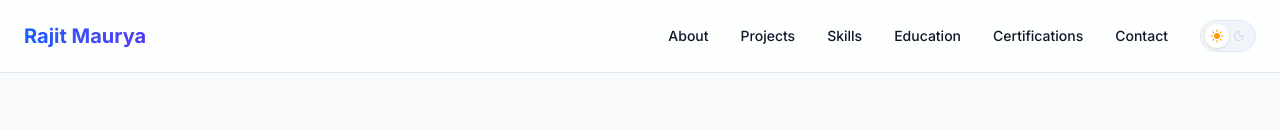
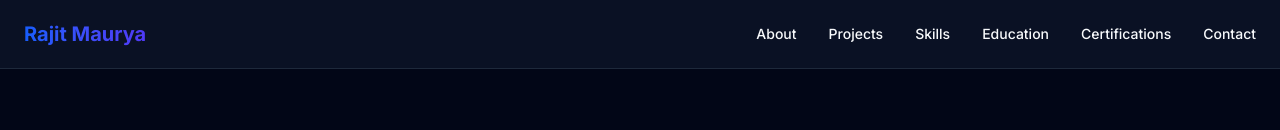
Before and after one commit to rajitmaurya/portfolio, a React (Vite) app: page / in a window 1280 px wide. Shown: the top 130 px of the page. Built offline with nearby package versions, Linux system fonts and the light colour scheme.

Commit message:
improve ui

```diff
--- a/src/App.jsx
+++ b/src/App.jsx
@@ -1,28 +1,10 @@
-import React, { useState, useEffect } from 'react';
+import React from 'react';
 import { Navbar, Hero, About, Skills, Certifications, Experience, Education, Achievements, Projects, Contact, Footer } from './components/Sections';
 
 function App() {
-  const [darkMode, setDarkMode] = useState(() => {
-    if (typeof window !== 'undefined') {
-      return localStorage.getItem('theme') === 'dark' ||
-             (!localStorage.getItem('theme') && window.matchMedia('(prefers-color-scheme: dark)').matches);
-    }
-    return false;
-  });
-
-  useEffect(() => {
-    if (darkMode) {
-      document.documentElement.classList.add('dark');
-      localStorage.setItem('theme', 'dark');
-    } else {
-      document.documentElement.classList.remove('dark');
-      localStorage.setItem('theme', 'light');
-    }
-  }, [darkMode]);
-
   return (
     <div className="min-h-screen bg-[var(--background)] text-[var(--foreground)] selection:bg-blue-200 dark:selection:bg-blue-900/40">
-      <Navbar darkMode={darkMode} setDarkMode={setDarkMode} />
+      <Navbar />
       <main>
         <Hero />
         <About />
--- a/src/components/Sections.jsx
+++ b/src/components/Sections.jsx
@@ -7,7 +7,7 @@ import githubFinderImage from '../assets/github-finder.png';
 import ByteBazaar from '../assets/ByteBazaar.png';
 import AboutImage from '../assets/AboutMe.png';
 
-const Navbar = ({ darkMode, setDarkMode }) => {
+const Navbar = () => {
   const [isOpen, setIsOpen] = useState(false);
   const [scrolled, setScrolled] = useState(false);
 
@@ -44,52 +44,10 @@ const Navbar = ({ darkMode, setDarkMode }) => {
               {link.name}
             </a>
           ))}
-          <button
-            onClick={() => setDarkMode(!darkMode)}
-            className="group relative flex items-center h-8 w-14 rounded-full bg-slate-100 dark:bg-slate-800 border border-slate-200 dark:border-slate-700 p-1 cursor-pointer transition-colors duration-300"
-            aria-label="Toggle Dark Mode"
-          >
-            <motion.div
-              className="absolute left-1 h-6 w-6 rounded-full bg-white dark:bg-slate-900 shadow-sm flex items-center justify-center z-10"
-              animate={{ x: darkMode ? 24 : 0 }}
-              transition={{ type: "spring", stiffness: 500, damping: 30 }}
-            >
-              {darkMode ? (
-                <Moon size={14} className="text-blue-500 fill-blue-500" />
-              ) : (
-                <Sun size={14} className="text-amber-500 fill-amber-500" />
-              )}
-            </motion.div>
-            <div className="flex justify-between w-full px-1.5 text-slate-400 dark:text-slate-500">
-              <Sun size={12} className={!darkMode ? "opacity-100" : "opacity-40 transition-opacity"} />
-              <Moon size={12} className={darkMode ? "opacity-100" : "opacity-40 transition-opacity"} />
-            </div>
-          </button>
         </div>
 
         {/* Mobile Toggle */}
         <div className="md:hidden flex items-center gap-4">
-          <button
-            onClick={() => setDarkMode(!darkMode)}
-            className="group relative flex items-center h-7 w-12 rounded-full bg-slate-100 dark:bg-slate-800 border border-slate-200 dark:border-slate-700 p-0.5 cursor-pointer transition-colors"
-            aria-label="Toggle Dark Mode"
-          >
-            <motion.div
-              className="absolute left-0.5 h-6 w-6 rounded-full bg-white dark:bg-slate-900 shadow-sm flex items-center justify-center z-10"
-              animate={{ x: darkMode ? 20 : 0 }}
-              transition={{ type: "spring", stiffness: 500, damping: 30 }}
-            >
-              {darkMode ? (
-                <Moon size={12} className="text-blue-500 fill-blue-500" />
-              ) : (
-                <Sun size={12} className="text-amber-500 fill-amber-500" />
-              )}
-            </motion.div>
-            <div className="flex justify-between w-full px-1 text-slate-400">
-              <Sun size={10} className={!darkMode ? "opacity-100" : "opacity-40"} />
-              <Moon size={10} className={darkMode ? "opacity-100" : "opacity-40"} />
-            </div>
-          </button>
           <button onClick={() => setIsOpen(!isOpen)}>
             {isOpen ? <X size={24} /> : <Menu size={24} />}
           </button>
@@ -127,7 +85,7 @@ const Navbar = ({ darkMode, setDarkMode }) => {
 const Hero = () => {
   return (
     <section id="hero" className="relative overflow-hidden">
-      <div className="absolute inset-0 -z-10 bg-gradient-to-br from-brand-50 to-white dark:from-slate-900 dark:to-slate-950">
+      <div className="absolute inset-0 -z-10 bg-transparent">
       </div>
       <div className="mx-auto max-w-7xl px-4 sm:px-6 lg:px-8 py-10 sm:py-16">
         <div className="grid lg:grid-cols-2 gap-10 items-center">
@@ -218,9 +176,6 @@ const Hero = () => {
             animate={{ opacity: 1, x: 0 }}
             transition={{ duration: 0.6, delay: 0.2 }}
           >
-            <div
-              className="absolute -inset-6 -z-10 rounded-3xl bg-gradient-to-tr from-brand-200/50 to-sky-100 dark:from-brand-900/20 dark:to-slate-900 blur-2xl">
-            </div>
             <img className="w-full max-w-md mx-auto rounded-2xl shadow-card ring-1 ring-slate-200/60 dark:ring-slate-800"
               src={profileImage} alt="Rajitram"
               onError={(e) => { e.target.src = 'https://images.unsplash.com/photo-1527980965255-d3b416303d12?q=80&w=1200&auto=format&fit=crop'; }} />
@@ -234,7 +189,7 @@ const Hero = () => {
 const SectionTitle = ({ title, subtitle, icon: Icon }) => (
   <div className="flex flex-col items-center text-center mb-16">
     {Icon && (
-      <div className="p-3 bg-blue-50 dark:bg-blue-900/20 rounded-2xl text-blue-600 mb-4 border border-blue-100 dark:border-blue-800">
+      <div className="p-3 bg-blue-50/50 dark:bg-slate-800/50 rounded-2xl text-blue-600 mb-4 border border-blue-100 dark:border-slate-700">
         <Icon size={28} />
       </div>
     )}
@@ -245,7 +200,7 @@ const SectionTitle = ({ title, subtitle, icon: Icon }) => (
 
 const About = () => {
   return (
-    <section id="about" className="py-20 bg-white dark:bg-slate-950 border-t border-slate-200/60 dark:border-slate-800">
+    <section id="about" className="py-20 bg-transparent border-t border-slate-900">
       <div className="mx-auto max-w-6xl px-4 sm:px-6 lg:px-8">
         <div className="grid md:grid-cols-2 gap-12 items-center">
 
@@ -257,9 +212,7 @@ const About = () => {
             transition={{ duration: 0.6 }}
             className="relative"
           >
-            <div
-              className="absolute -inset-6 -z-10 rounded-3xl bg-gradient-to-tr from-brand-200/50 to-sky-100 dark:from-brand-900/20 dark:to-slate-900 blur-2xl">
-            </div>
+
             <img src="./assets/19362653.jpg" alt="Developer vector"
               className="w-full max-w-md mx-auto rounded-2xl shadow-card ring-1 ring-slate-200/60 dark:ring-slate-800"
               onError={(e) => { e.target.src = AboutImage }} />
@@ -358,7 +311,7 @@ const Skills = () => {
   ];
 
   return (
-    <section id="skills" className="py-20 bg-white dark:bg-slate-950 border-t border-slate-200/60 dark:border-slate-800">
+    <section id="skills" className="py-20 bg-transparent border-t border-slate-900">
       <div className="mx-auto max-w-6xl px-4 sm:px-6 lg:px-8">
         <motion.h2
           initial={{ opacity: 0, y: 20 }}
@@ -377,7 +330,7 @@ const Skills = () => {
               whileInView={{ opacity: 1, y: 0 }}
               viewport={{ once: true }}
               transition={{ duration: 0.5, delay: catIdx * 0.1 }}
-              className="rounded-xl bg-slate-50 dark:bg-slate-900 p-6 shadow-card ring-1 ring-slate-200/60 dark:border-slate-800"
+              className="rounded-xl bg-transparent dark:bg-slate-950 p-6 shadow-card ring-1 ring-slate-800"
             >
               <h3 className="text-lg font-semibold mb-4">{category.title}</h3>
               <ul className="space-y-3 text-sm text-slate-600 dark:text-slate-300">
@@ -416,7 +369,7 @@ const Certifications = () => {
   ];
 
   return (
-    <section id="certifications" className="py-16 sm:py-20 border-t border-slate-200/60 dark:border-slate-800 bg-white dark:bg-slate-950">
+    <section id="certifications" className="py-16 sm:py-20 border-t border-slate-900 bg-transparent">
       <div className="mx-auto max-w-5xl px-4 sm:px-6 lg:px-8">
         <motion.h2
           initial={{ opacity: 0, y: 20 }}
@@ -435,7 +388,7 @@ const Certifications = () => {
               whileInView={{ opacity: 1, y: 0 }}
               viewport={{ once: true }}
               transition={{ delay: idx * 0.1 }}
-              className="rounded-xl border border-slate-200/70 dark:border-slate-800 p-5 bg-slate-50 dark:bg-slate-900/50 hover:shadow-md transition"
+              className="rounded-xl border border-slate-900 p-5 bg-transparent hover:shadow-md transition"
             >
               <p className="font-medium text-slate-900 dark:text-white">{cert.title}</p>
               <p className="text-sm text-slate-500 dark:text-slate-400">{cert.issuer}</p>
@@ -449,7 +402,7 @@ const Certifications = () => {
 
 const Experience = () => {
   return (
-    <section id="experience" className="py-20 bg-white dark:bg-slate-950 border-t border-slate-200/60 dark:border-slate-800">
+    <section id="experience" className="py-20 bg-transparent border-t border-slate-900">
       <div className="mx-auto max-w-5xl px-4 sm:px-6 lg:px-8">
         <motion.h2
           initial={{ opacity: 0, y: 20 }}
@@ -471,7 +424,7 @@ const Experience = () => {
             <div className="absolute -left-2 top-0 h-4 w-4 rounded-full bg-brand-500 ring-2 ring-white dark:ring-slate-950">
             </div>
             <div
-              className="bg-slate-50 dark:bg-slate-900 rounded-xl shadow-card ring-1 ring-slate-200/60 dark:ring-slate-800 p-6">
+              className="bg-transparent rounded-xl border border-slate-900 p-6">
               <div className="flex flex-col sm:flex-row sm:items-center sm:justify-between gap-2">
                 <h3 className="text-lg font-semibold text-slate-900 dark:text-white">MERN Stack Intern — GeeksforGeeks</h3>
                 <span className="text-sm text-slate-500 dark:text-slate-400">Nov 2025 – Feb 2025</span>
@@ -526,13 +479,6 @@ const Education = () => {
       result: "8.63",
       resultType: "CGPA"
     },
-    // {
-    //   degree: "Diploma — Information Technology",
-    //   period: "2019 – 2022",
-    //   institution: "Feroze Gandhi Polytechnic, Raebareli",
-    //   result: "77%",
-    //   resultType: "Percentage"
-    // },
     {
       degree: "XII — UP Board",
       period: "2023",
@@ -550,7 +496,7 @@ const Education = () => {
   ];
 
   return (
-    <section id="education" className="py-20 bg-white dark:bg-slate-950 border-t border-slate-200/60 dark:border-slate-800">
+    <section id="education" className="py-20 bg-transparent border-t border-slate-900">
       <div className="mx-auto max-w-5xl px-4 sm:px-6 lg:px-8">
         <motion.h2
           initial={{ opacity: 0, y: 20 }}
@@ -573,7 +519,7 @@ const Education = () => {
             >
               <div className="absolute -left-2 top-0 h-4 w-4 rounded-full bg-brand-500 ring-2 ring-white dark:ring-slate-950">
               </div>
-              <div className="bg-slate-50 dark:bg-slate-900 rounded-xl shadow-card ring-1 ring-slate-200/60 dark:ring-slate-800 p-6">
+              <div className="bg-transparent rounded-xl shadow-card ring-1 ring-slate-100 p-6">
                 <div className="flex flex-col sm:flex-row sm:items-center sm:justify-between gap-2">
                   <h3 className="text-lg font-semibold">{item.degree}</h3>
                   <span className="text-sm text-slate-500 dark:text-slate-400">{item.period}</span>
@@ -605,7 +551,7 @@ const Achievements = () => {
   ];
 
   return (
-    <section id="achievements" className="py-20 bg-slate-50 dark:bg-slate-900 border-t border-slate-200/60 dark:border-slate-800">
+    <section id="achievements" className="py-20 bg-transparent border-t border-slate-900">
       <div className="mx-auto max-w-5xl px-4 sm:px-6 lg:px-8">
         <motion.h2
           initial={{ opacity: 0, y: 20 }}
@@ -624,7 +570,7 @@ const Achievements = () => {
               whileInView={{ opacity: 1, y: 0 }}
               viewport={{ once: true }}
               transition={{ delay: idx * 0.1 }}
-              className="p-6 rounded-2xl bg-white dark:bg-slate-950 border border-slate-200/60 dark:border-slate-800 shadow-sm"
+              className="p-6 rounded-2xl bg-transparent border border-slate-900 shadow-sm"
             >
               <div className="flex items-center gap-4 mb-3">
                 <div className="p-2 bg-brand-100 dark:bg-brand-900/30 rounded-lg text-brand-600">
@@ -695,7 +641,7 @@ const Projects = () => {
   ];
 
   return (
-    <section id="projects" className="py-16 sm:py-20 border-t border-slate-200/60 dark:border-slate-800">
+    <section id="projects" className="py-20 bg-transparent border-t border-slate-900">
       <div className="mx-auto max-w-7xl px-4 sm:px-6 lg:px-8">
         <div className="flex items-end justify-between gap-4">
           <h2 className="text-2xl font-bold">Projects</h2>
@@ -711,7 +657,7 @@ const Projects = () => {
               whileInView={{ opacity: 1, y: 0 }}
               viewport={{ once: true }}
               transition={{ delay: idx * 0.1 }}
-              className="group rounded-2xl border border-slate-200/70 dark:border-slate-800 p-5 hover:shadow-card transition bg-white dark:bg-slate-900/50"
+              className="group rounded-2xl border border-slate-900 p-5 hover:shadow-card transition bg-transparent"
             >
               <div className="aspect-[16/9] overflow-hidden rounded-lg ring-1 ring-slate-200/60 dark:ring-slate-800">
                 <img
@@ -765,7 +711,7 @@ const Projects = () => {
 
 const Contact = () => {
   return (
-    <section id="contact" className="py-16 sm:py-20 border-t border-slate-200/60 dark:border-slate-800 bg-white dark:bg-slate-950">
+    <section id="contact" className="py-16 sm:py-20 border-t border-slate-900 bg-transparent">
       <div className="mx-auto max-w-3xl px-4 sm:px-6 lg:px-8">
         <motion.h2
           initial={{ opacity: 0, y: 20 }}
@@ -791,7 +737,7 @@ const Contact = () => {
             initial={{ opacity: 0, x: -20 }}
             whileInView={{ opacity: 1, x: 0 }}
             viewport={{ once: true }}
-            className="flex items-center gap-4 rounded-xl border border-slate-200/70 dark:border-slate-800 p-5 hover:shadow-card transition bg-slate-50 dark:bg-slate-900/50"
+            className="flex items-center gap-4 rounded-xl border border-slate-900 p-5 hover:shadow-card transition bg-transparent"
           >
             <div className="flex-shrink-0 w-10 h-10 rounded-full bg-brand-100 dark:bg-brand-900/30 text-brand-600 flex items-center justify-center">
               <Mail size={20} />
@@ -809,7 +755,7 @@ const Contact = () => {
             initial={{ opacity: 0, x: 20 }}
             whileInView={{ opacity: 1, x: 0 }}
             viewport={{ once: true }}
-            className="flex items-center gap-4 rounded-xl border border-slate-200/70 dark:border-slate-800 p-5 hover:shadow-card transition bg-slate-50 dark:bg-slate-900/50"
+            className="flex items-center gap-4 rounded-xl border border-slate-900 p-5 hover:shadow-card transition bg-transparent"
           >
             <div className="flex-shrink-0 w-10 h-10 rounded-full bg-brand-100 dark:bg-brand-900/30 text-brand-600 flex items-center justify-center">
               <Linkedin size={20} />
@@ -828,11 +774,11 @@ const Contact = () => {
           className="mt-10 space-y-4"
         >
           <div className="grid grid-cols-2 gap-4">
-            <input type="text" placeholder="Name" className="w-full p-4 rounded-xl bg-slate-50 dark:bg-slate-900/50 border border-slate-200/70 dark:border-slate-800 focus:outline-none focus:border-brand-500 transition-colors" />
-            <input type="email" placeholder="Email" className="w-full p-4 rounded-xl bg-slate-50 dark:bg-slate-900/50 border border-slate-200/70 dark:border-slate-800 focus:outline-none focus:border-brand-500 transition-colors" />
+            <input type="text" placeholder="Name" className="w-full p-4 rounded-xl bg-transparent border border-slate-900 focus:outline-none focus:border-brand-500 transition-colors" />
+            <input type="email" placeholder="Email" className="w-full p-4 rounded-xl bg-transparent border border-slate-900 focus:outline-none focus:border-brand-500 transition-colors" />
           </div>
-          <input type="text" placeholder="Subject" className="w-full p-4 rounded-xl bg-slate-50 dark:bg-slate-900/50 border border-slate-200/70 dark:border-slate-800 focus:outline-none focus:border-brand-500 transition-colors" />
-          <textarea rows="4" placeholder="Message" className="w-full p-4 rounded-xl bg-slate-50 dark:bg-slate-900/50 border border-slate-200/70 dark:border-slate-800 focus:outline-none focus:border-brand-500 transition-colors"></textarea>
+          <input type="text" placeholder="Subject" className="w-full p-4 rounded-xl bg-transparent border border-slate-900 focus:outline-none focus:border-brand-500 transition-colors" />
+          <textarea rows="4" placeholder="Message" className="w-full p-4 rounded-xl bg-transparent border border-slate-900 focus:outline-none focus:border-brand-500 transition-colors"></textarea>
           <button className="w-full bg-brand-600 hover:bg-brand-700 text-white font-medium py-4 rounded-xl transition shadow-lg shadow-brand-500/20">Send Message</button>
         </motion.form>
       </div>
--- a/src/index.css
+++ b/src/index.css
@@ -20,33 +20,38 @@
   --animate-slide-up: slide-up 0.5s ease-out;
 
   @keyframes fade-in {
-    from { opacity: 0; }
-    to { opacity: 1; }
+    from {
+      opacity: 0;
+    }
+
+    to {
+      opacity: 1;
+    }
   }
 
   @keyframes slide-up {
-    from { transform: translateY(20px); opacity: 0; }
-    to { transform: translateY(0); opacity: 1; }
+    from {
+      transform: translateY(20px);
+      opacity: 0;
+    }
+
+    to {
+      transform: translateY(0);
+      opacity: 1;
+    }
   }
 }
 
 :root {
-  --background: #f8fafc;
-  --foreground: #0f172a;
-  --card: #ffffff;
-  --card-foreground: #0f172a;
-  --border: #e2e8f0;
-}
-
-.dark {
-  --background: #0f172a;
-  --foreground: #f1f5f9;
-  --card: #1e293b;
-  --card-foreground: #f1f5f9;
-  --border: #334155;
+  --background: #020617;
+  --foreground: #f8fafc;
+  --card: #0f172a;
+  --card-foreground: #f8fafc;
+  --border: #1e293b;
 }
 
 body {
+  @apply bg-slate-950;
   background-color: var(--background);
   color: var(--foreground);
   font-family: var(--font-sans);
@@ -59,7 +64,7 @@ body {
   }
 
   .glass-nav {
-    @apply sticky top-0 z-50 backdrop-blur-md bg-white/70 dark:bg-slate-900/70 border-b border-[var(--border)];
+    @apply sticky top-0 z-50 backdrop-blur-md bg-slate-900/70 border-b border-[var(--border)];
   }
 
   .nav-link {
@@ -71,11 +76,11 @@ body {
   }
 
   .btn-secondary {
-    @apply bg-transparent border border-[var(--border)] text-[var(--foreground)] px-6 py-2.5 rounded-full font-medium hover:bg-slate-100 dark:hover:bg-slate-800 transition-all active:scale-95 flex items-center gap-2;
+    @apply bg-transparent border border-[var(--border)] text-[var(--foreground)] px-6 py-2.5 rounded-full font-medium hover:bg-slate-800 transition-all active:scale-95 flex items-center gap-2;
   }
 
   .tech-pill {
-    @apply px-3 py-1 bg-slate-100 dark:bg-slate-800 text-slate-600 dark:text-slate-400 text-xs font-semibold rounded-full border border-slate-200 dark:border-slate-700;
+    @apply px-3 py-1 bg-slate-800 text-slate-400 text-xs font-semibold rounded-full border border-slate-700;
   }
 }
 
```
